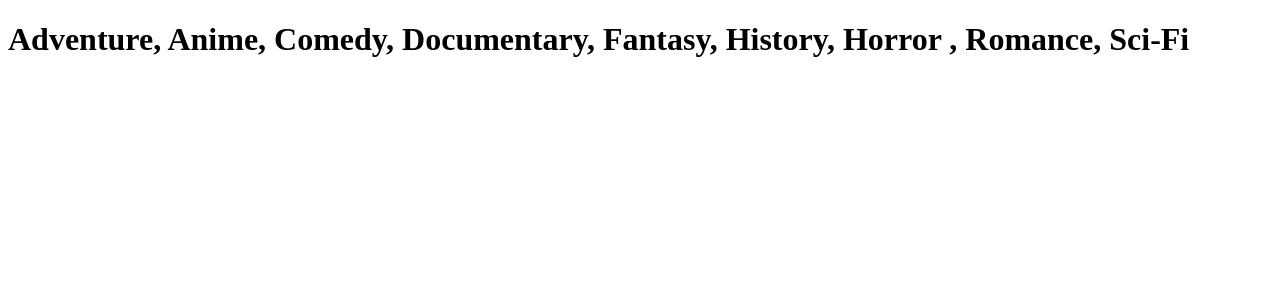
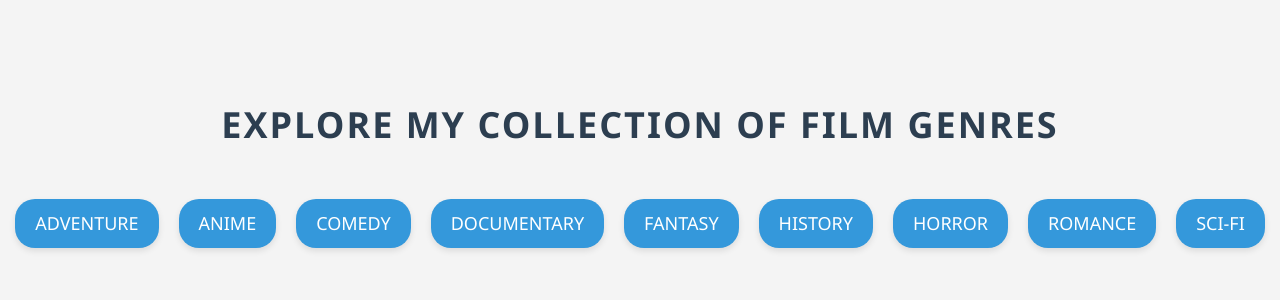
Before and after one commit to B1ckb0x/Favorite-Movies-App, a Django app: page /about/ in a window 1280 px wide. Shown: the top 300 px of the page. Run offline with Django 5.2, Linux system fonts and the light colour scheme.

Commit message:
fix: Style in about.html

```diff
--- a/movies/templates/movies/about.html
+++ b/movies/templates/movies/about.html
@@ -4,10 +4,58 @@
     <meta charset="UTF-8">
     <meta name="viewport" content="width=device-width, initial-scale=1.0">
     <title>About Page</title>
+    <style>
+        body {
+            font-family: 'Segoe UI', Tahoma, Geneva, Verdana, sans-serif;
+            margin: 0;
+            padding: 0;
+            background-color: #f4f4f4;
+            color: #333;
+        }
+        h1 {
+            text-align: center;
+            margin-top: 100px;
+            font-size: 36px;
+            text-transform: uppercase;
+            letter-spacing: 2px;
+            color: #2c3e50;
+        }
+        .genres {
+            display: flex;
+            flex-wrap: wrap;
+            justify-content: center;
+            margin-top: 40px;
+            font-size: 18px;
+            line-height: 1.6;
+        }
+        .genres span {
+            padding: 10px 20px;
+            margin: 10px;
+            background-color: #3498db;
+            color: #fff;
+            border-radius: 20px;
+            text-transform: uppercase;
+            box-shadow: 0 3px 6px rgba(0, 0, 0, 0.1);
+            transition: all 0.3s ease-in-out;
+            cursor: pointer;
+        }
+        .genres span:hover {
+            background-color: #2980b9;
+        }
+    </style>
 </head>
 <body>
-    <h1>Adventure, Anime, Comedy, Documentary, Fantasy, History, Horror
-        , Romance, Sci-Fi
-    </h1>
+    <h1>Explore My Collection of Film Genres</h1>
+    <div class="genres">
+        <span>Adventure</span>
+        <span>Anime</span>
+        <span>Comedy</span>
+        <span>Documentary</span>
+        <span>Fantasy</span>
+        <span>History</span>
+        <span>Horror</span>
+        <span>Romance</span>
+        <span>Sci-Fi</span>
+    </div>
 </body>
 </html>
```
